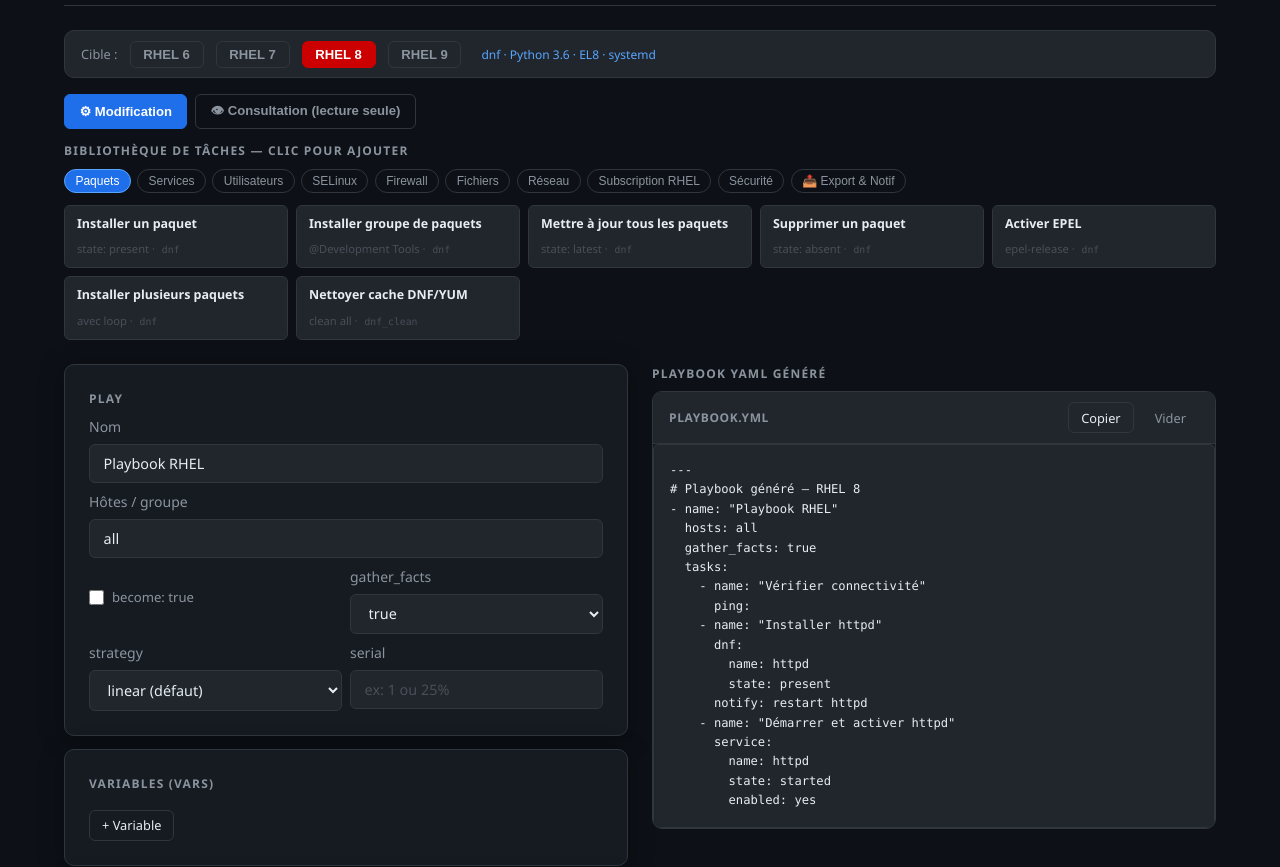
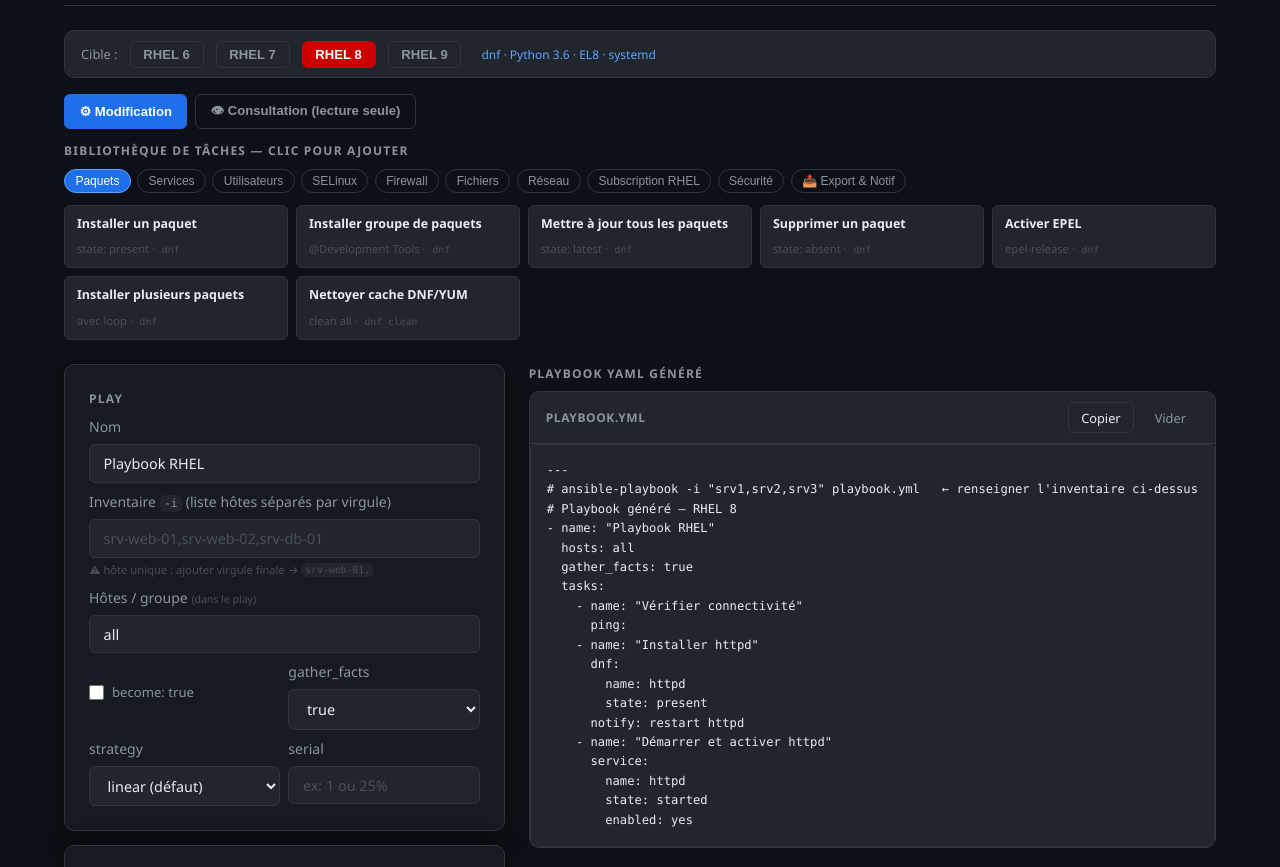
Before and after one commit to Shukky33/shukky33.github.io, a plain HTML site: page ansible-playbook/index.html in a window 1280 px wide. Shown: the part 81-948 px from the top of the page. Drawn offline with Linux system fonts and the light colour scheme.

```diff
--- a/ansible-playbook/index.html
+++ b/ansible-playbook/index.html
@@ -121,7 +121,11 @@
         <p class="section-title">Play</p>
         <div style="display:flex;flex-direction:column;gap:.5rem">
           <div><label>Nom</label><input class="input" id="play-name" value="Playbook RHEL" oninput="build()"></div>
-          <div><label>Hôtes / groupe</label><input class="input" id="play-hosts" value="all" oninput="build()"></div>
+          <div><label>Inventaire <code style="font-size:.8em">-i</code> (liste hôtes séparés par virgule)</label>
+            <input class="input" id="play-inv" placeholder="srv-web-01,srv-web-02,srv-db-01" oninput="build()">
+            <span style="font-size:.7rem;color:var(--text-muted);margin-top:.2rem;display:block">⚠ hôte unique : ajouter virgule finale → <code>srv-web-01,</code></span>
+          </div>
+          <div><label>Hôtes / groupe <span style="font-size:.75em;color:var(--text-muted)">(dans le play)</span></label><input class="input" id="play-hosts" value="all" oninput="build()"></div>
           <div class="two-col">
             <label class="check-label"><input type="checkbox" id="play-become" onchange="build()"> become: true</label>
             <div><label>gather_facts</label>
@@ -623,7 +627,15 @@
   const strategy=document.getElementById('play-strategy').value;
   const serial=document.getElementById('play-serial').value;
 
-  const lines=['---',`# Playbook généré — RHEL ${rhelVersion}`,`- name: "${name}"`,`  hosts: ${hosts}`];
+  const inv=(document.getElementById('play-inv')?.value||'').trim();
+  const lines=['---'];
+  if(inv){
+    lines.push(`# ansible-playbook -i "${inv}" playbook.yml`);
+    if(!inv.includes(',')) lines.push(`# /!\\ Hôte unique détecté — ajouter une virgule finale : -i "${inv},"`);
+  } else {
+    lines.push(`# ansible-playbook -i "srv1,srv2,srv3" playbook.yml   ← renseigner l'inventaire ci-dessus`);
+  }
+  lines.push(`# Playbook généré — RHEL ${rhelVersion}`,`- name: "${name}"`,`  hosts: ${hosts}`);
   if(become) lines.push('  become: true');
   lines.push(`  gather_facts: ${facts}`);
   if(strategy) lines.push(`  strategy: ${strategy}`);
```
Also changed, not shown: ansible-sgl/index.html (+14 -2 lines), ansible-ubuntu/index.html (+14 -2 lines).
